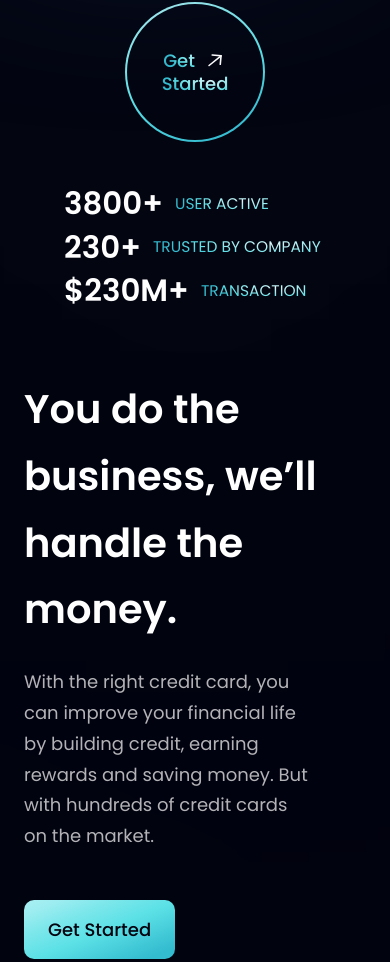
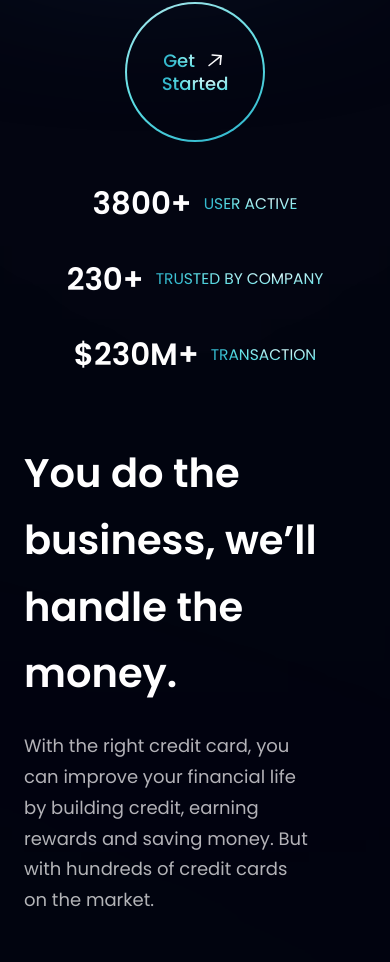
Before and after one commit to guru-projects/bank-morden-app, a React (Vite) app: page / in a window 390 px wide. Shown: the part 1226-2188 px from the top of the page. Built offline with nearby package versions, Linux system fonts and the light colour scheme.

Commit message:
`Update Stats component layout with minor adjustments`

```diff
--- a/src/components/Stats.jsx
+++ b/src/components/Stats.jsx
@@ -2,7 +2,7 @@
 import { stats } from '../constants'
 const Stats = () => {
   return (
-    <div className='flex flex-wrap justify-between items-center m-10'>
+    <div className='flex flex-wrap justify-center md:justify-between gap-8 items-center m-10'>
     {stats.map((item, index) => (
       <div className='lex-1 flex justify-start items-center flex-row m-3`' key={index}>
         <h4 className="font-poppins font-semibold xs:text-[40.89px] text-[30.89px] xs:leading-[53.16px] leading-[43.16px] text-white">{ item.value }</h4>
```
